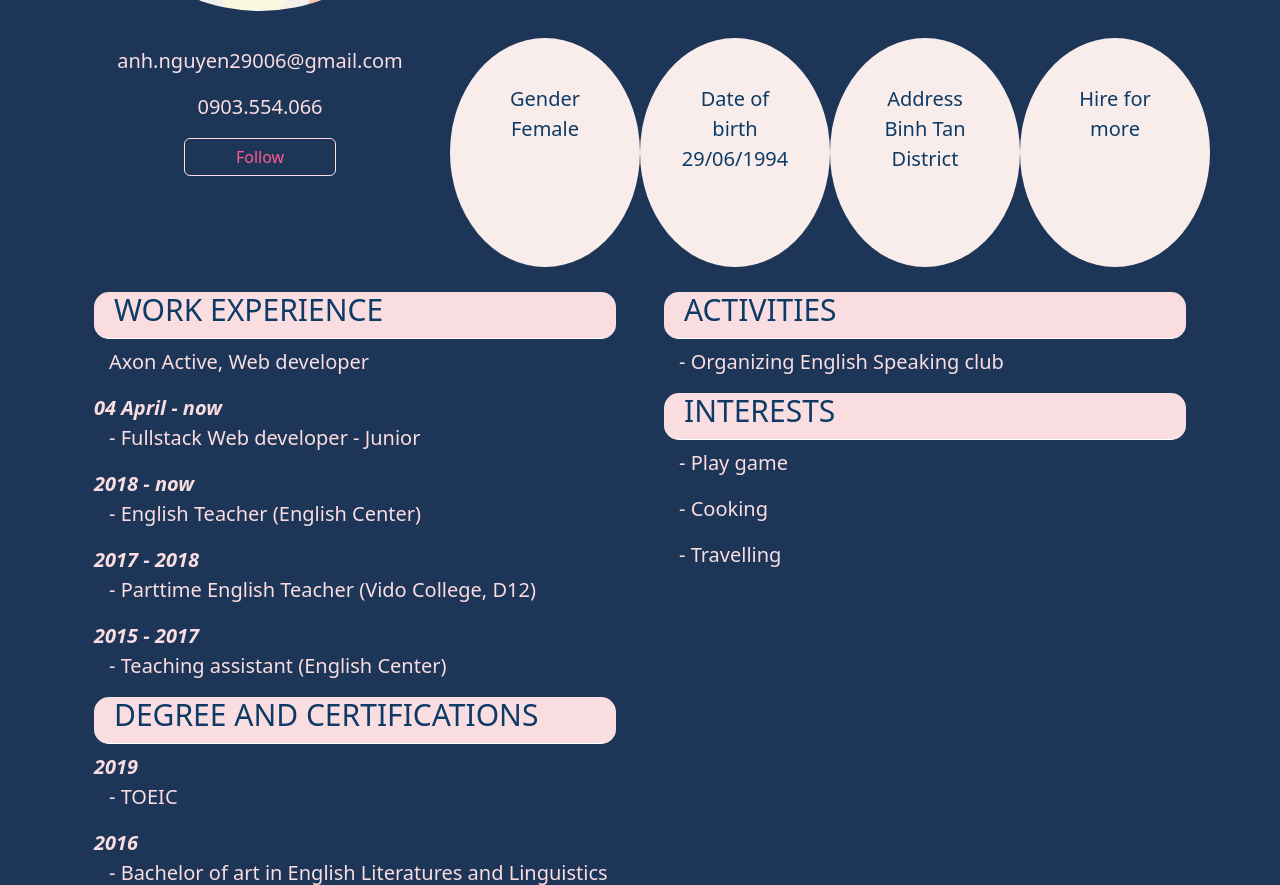
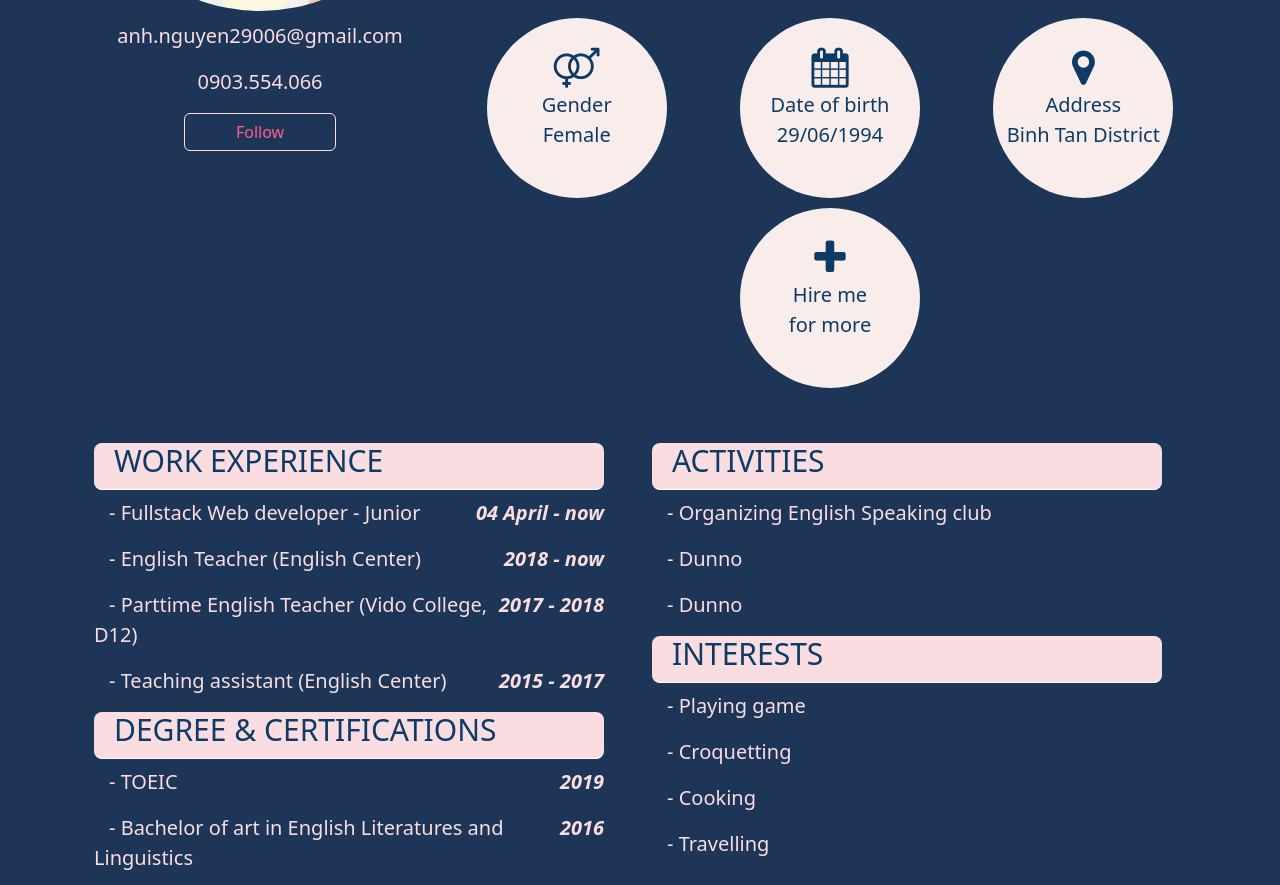
Before and after one commit to AmberNguyn/FrontEnd_Practice, a plain HTML site: page MyCV/index.html in a window 1280 px wide. Shown: the part 386-1271 px from the top of the page. Drawn offline with nearby package versions, Linux system fonts and the light colour scheme.

Commit message:
finished myCV

```diff
--- a/MyCV/index.html
+++ b/MyCV/index.html
@@ -5,20 +5,24 @@
     <meta http-equiv="X-UA-Compatible" content="IE=edge" />
     <meta name="viewport" content="width=device-width, initial-scale=1.0" />
     <title>My humble CV</title>
+    <!-- bootstrap -->
     <link
       href="https://cdn.jsdelivr.net/npm/bootstrap@5.2.0-beta1/dist/css/bootstrap.min.css"
       rel="stylesheet"
       integrity="sha384-0evHe/X+R7YkIZDRvuzKMRqM+OrBnVFBL6DOitfPri4tjfHxaWutUpFmBp4vmVor"
       crossorigin="anonymous"
     />
+    <!-- font awesome -->
+    <link rel="stylesheet" href="https://cdnjs.cloudflare.com/ajax/libs/font-awesome/4.7.0/css/font-awesome.min.css">
     <link rel="stylesheet" href="style.css" />
+
   </head>
   <body>
     <div class="container">
       <!-- first part -->
       <div class="row">
         <!-- first column -->
-        <div class="col-4">
+        <div class="col-lg-4 col-sm-12">
           <!-- pic -->
           <div class="row">
             <img
@@ -26,6 +30,7 @@
               src="/anya_smug_face.png"
               alt="Anya smug face"
             />
+
           </div>
           <!-- info -->
           <div class="row" id="info">
@@ -40,7 +45,7 @@
         </div>
 
         <!-- second column -->
-        <div class="col-8">
+        <div class="col-lg-8 col-sm-12">
           <!-- introduction -->
           <div id="introduction" class="row">
             <h2>Nguyen Ngoc Truc Anh</h2>
@@ -59,40 +64,53 @@
           </div>
 
           <!-- features -->
-          <div class="row features">
-            <div class="col circle-feature">
-              <p>
+
+      <div class="row">
+        <div class="col">
+          <div class="circle-item">
+            <p> <i class="fa fa-venus-mars" aria-hidden="true"></i> <br>
               Gender <br />
               Female
             </p>
           </div>
-            <div class="col circle-feature">
-              <p>
+        </div>
+
+
+        <div class="col">
+          <div class="circle-item">
+            <p> <i class="fa fa-calendar" aria-hidden="true"></i> <br>
               Date of birth <br />
               29/06/1994
             </p>
           </div>
-            <div class="col circle-feature">
-              <p>
+        </div>
+
+        <div class="col">
+          <div class="circle-item">
+            <p> <i class="fa fa-map-marker" aria-hidden="true"></i> <br>
               Address <br />
               Binh Tan District
             </p>
           </div>
-            <div class="col circle-feature">
-              <p>Hire for more</p>
+        </div>
+
+        <div class="col">
+          <div class="circle-item">
+            <p> <i class="fa fa-plus" aria-hidden="true"></i> <br>
+              Hire me <br> for more</p>
           </div>
         </div>
       </div>
     </div>
 
-      <!-- Content -->
+
+      <!-- second part - content -->
       <div id="content" class="row">
         <!-- left col -->
-        <div class="col">
+        <div class="col-lg-6 col-sm-12">
           <!-- Work experience -->
           <div class="container">
             <h3>Work experience</h3>
-            <p class="company">Axon Active, Web developer</p>
             <time>04 April - now </time>
             <p>- Fullstack Web developer - Junior</p>
             <time>2018 - now</time>
@@ -105,7 +123,7 @@
 
           <!-- Degrees and Certification -->
           <div class="container">
-            <h3>Degree and Certifications</h3>
+            <h3>Degree &amp; Certifications</h3>
             <time>2019</time>
             <p>- TOEIC</p>
             <time>2016</time>
@@ -122,23 +140,27 @@
         </div>
 
         <!-- right col -->
-        <div class="col">
+        <div class="col-lg-6 col-sm-12">
           <!-- Activities -->
           <div class="container">
             <h3>Activities</h3>
             <p>- Organizing English Speaking club</p>
+            <p>- Dunno</p>
+            <p>- Dunno</p>
           </div>
 
           <!-- Interest -->
           <div class="container">
             <h3>Interests</h3>
-            <p>- Play game</p>
+            <p>- Playing game</p>
+            <p>- Croquetting</p>
             <p>- Cooking</p>
             <p>- Travelling</p>
           </div>
         </div>
 
       </div>
+
     </div>
 
     <!-- Script -->
--- a/MyCV/style.css
+++ b/MyCV/style.css
@@ -1,4 +1,6 @@
-
+* {
+    box-sizing: border-box;
+}
 body {
     background-color: #1d3557;
     color: #fadde1;
@@ -10,10 +12,10 @@ body {
 /* pic*/
 
 img {
-    border-radius: 50%;
-    border-color: #ffc4d6;
-    border-width: 50px;
+    border-radius: 100%;
 }
+
+
 /* info */
 #info p {
     text-align: center;
@@ -37,7 +39,7 @@ img {
 .btn:hover {
     background-color: #ffc4d6;
     color: black;
-    font-size: 18px;
+    font-size: 22px;
     border: 1px solid #ff5d8f;
 
 }
@@ -60,23 +62,29 @@ div #introduction p {
     margin-top: 20px;
 }
 
-.circle-feature {
+.circle-item {
+    width: 180px;
+    height: 180px;
     border-radius: 50%;
-    padding-bottom: 50px;
     background-color: #f8edeb;
+    margin: 5px auto;
 }
 
-.circle-feature p {
+.circle-item p {
     text-align: center;
     vertical-align: middle;
-    padding: 27px;
-    margin-top: 19px;
     color: #0d3b66;
+    padding-top: 30px;
+}
+
+.circle-item i {
+    font-size: 40px;
+
 }
 
 /* detail */
-.container .row:nth-of-type(2) {
-    margin-top: 25px;
+.container .row:nth-of-type(3) {
+    margin-top: 50px;
 }
 
 
@@ -86,14 +94,16 @@ h3 {
     padding-bottom: 10px;
     background-color: #fadde1;
     color: #0d3b66;
-    border-radius: 15px;
+    border-radius: 8px;
     padding-left: 20px;
     text-transform: uppercase;
+    vertical-align: middle;
 }
 
 time {
     font-style: italic;
     font-weight: bold;
+    float: right;
 }
 
 div#content .container p {
```
Lines whose indentation alone changed are shown as unchanged.
